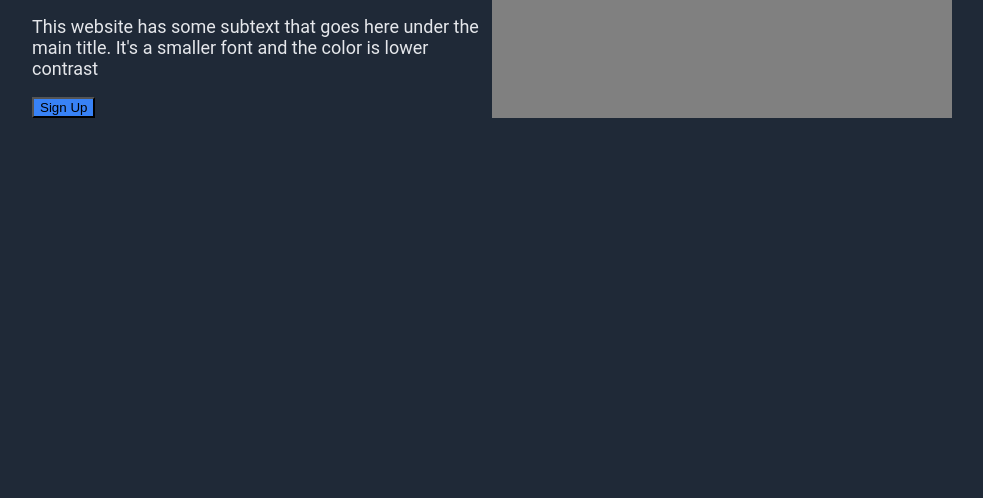
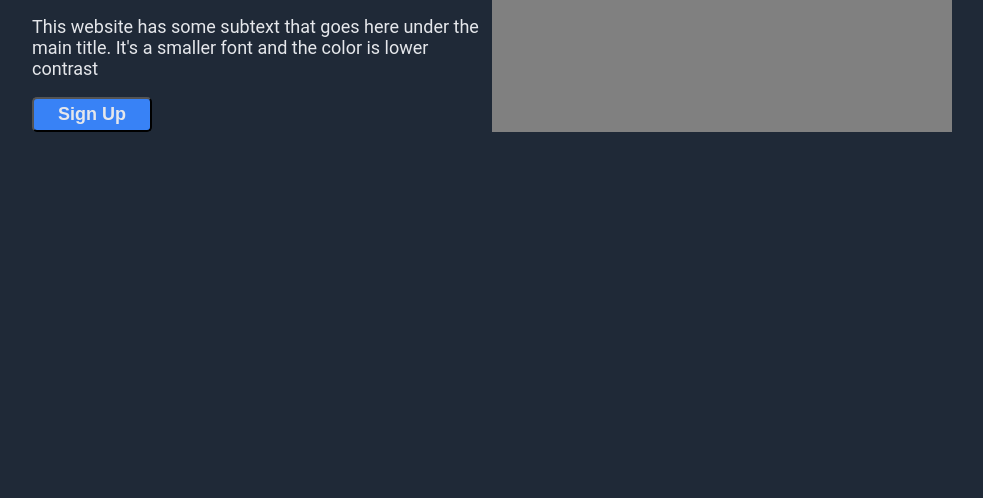
Before and after one commit to JarlathONeill/odin-landing-page, a plain HTML site: page index.html in a window 1280 px wide. Shown: the part 302-800 px from the top of the page, without its empty margins (148-1131 px from the left). Drawn offline with Linux system fonts and the light colour scheme.

Commit message:
Add button styling

```diff
--- a/styles.css
+++ b/styles.css
@@ -79,6 +79,12 @@ ul {
 
 .sign-up-btn {
     background-color: #3882F6;
+    font-size: 18px;
+    font-weight: bold;
+    color: #E5E7EB;
+    border-radius: 5px;
+    width: 120px;
+    height: 35px;
 }
 
 .section-two {
```
